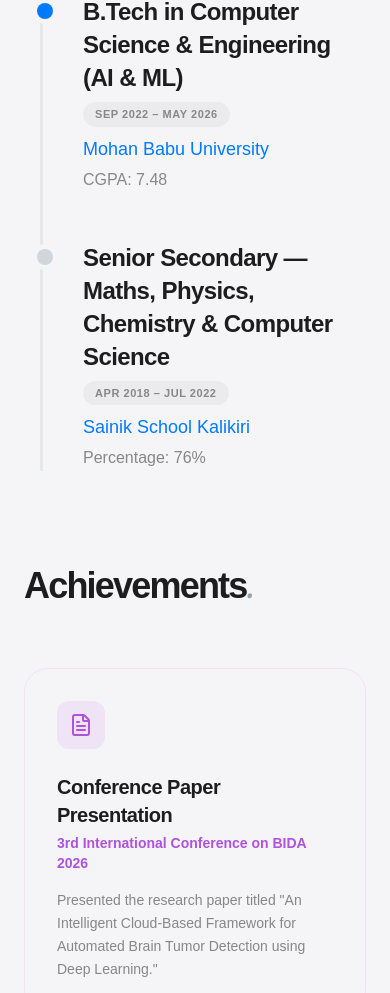
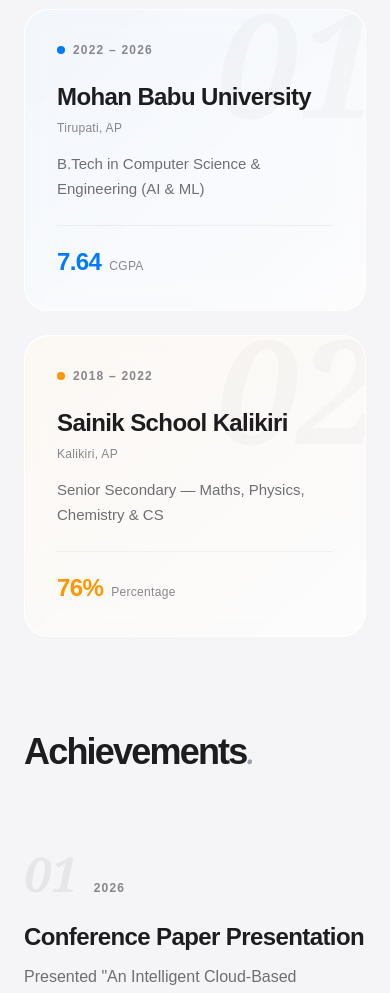
Before and after one commit to pauljayakar30/Personal_Portfolio_VPJ, a Next.js app: page /about in a window 390 px wide. Shown: the part 990-1983 px from the top of the page. Built offline with nearby package versions, Linux system fonts and the light colour scheme; no server answers.

Commit message:
Design: Monochrome dot background, transparent footer, and Hero typography refinement

```diff
--- a/app/about/page.tsx
+++ b/app/about/page.tsx
@@ -2,21 +2,22 @@
 
 import { motion } from "motion/react";
 import Image from "next/image";
-import { GraduationCap, Trophy, FileText, Users, Rocket } from "lucide-react";
 import Footer from "@/components/layout/Footer";
 
 const education = [
   {
     degree: "B.Tech in Computer Science & Engineering (AI & ML)",
     institution: "Mohan Babu University",
-    period: "Sep 2022 – May 2026",
-    detail: "CGPA: 7.48",
+    location: "Tirupati, AP",
+    period: "2022 – 2026",
+    detail: "CGPA: 7.64",
     isCurrent: true,
   },
   {
-    degree: "Senior Secondary — Maths, Physics, Chemistry & Computer Science",
+    degree: "Senior Secondary — Maths, Physics, Chemistry & CS",
     institution: "Sainik School Kalikiri",
-    period: "Apr 2018 – Jul 2022",
+    location: "Kalikiri, AP",
+    period: "2018 – 2022",
     detail: "Percentage: 76%",
     isCurrent: false,
   },
@@ -24,41 +25,37 @@
 
 const achievements = [
   {
-    icon: <FileText size={24} />,
     title: "Conference Paper Presentation",
-    event: "3rd International Conference on BIDA 2026",
+    event: "BIDA 2026",
+    year: "2026",
     description:
-      'Presented the research paper titled "An Intelligent Cloud-Based Framework for Automated Brain Tumor Detection using Deep Learning."',
-    color: "text-[#AF52DE]",
-    bgColor: "bg-[#AF52DE]/10",
-    borderColor: "border-[#AF52DE]/10",
-    featured: true,
+      'Presented "An Intelligent Cloud-Based Framework for Automated Brain Tumor Detection using Deep Learning" at the 3rd International Conference.',
   },
   {
-    icon: <Users size={24} />,
-    title: "Core, Registrations Committee",
-    event: "Mohana Mantra 2K24 · 13,000+ Participants",
+    title: "National Hackathon Participation",
+    event: "Samartha 2K25",
+    year: "2025",
     description:
-      "Led participant coordination and managed payment records and Entry ID workflows during the fest.",
-    color: "text-[#007AFF]",
-    bgColor: "bg-[#007AFF]/10",
-    borderColor: "border-[#007AFF]/10",
-    featured: false,
+      "Competed in a team-based problem-solving competition hosted by Mohan Babu University.",
   },
   {
-    icon: <Rocket size={24} />,
-    title: "National Hackathon Participation",
-    event: "Samartha 2K25",
+    title: "State Level Buildathon Qualifier",
+    event: "NxtWave Buildathon 2025",
+    year: "2025",
     description:
-      "Participated in a team-based problem-solving competition hosted by Mohan Babu University.",
-    color: "text-[#34C759]",
-    bgColor: "bg-[#34C759]/10",
-    borderColor: "border-[#34C759]/10",
-    featured: false,
+      "Advanced to the state level after securing a top rank in the college-level preliminary round of the NxtWave Buildathon.",
+  },
+  {
+    title: "Core, Registrations Committee",
+    event: "Mohana Mantra 2K24",
+    year: "2024",
+    description:
+      "Led coordination for 13,000+ participants — managing payment records, Entry ID workflows, and registration operations during the fest.",
   },
 ];
 
 const ease = [0.16, 1, 0.3, 1] as const;
+
 
 export default function AboutPage() {
   return (
@@ -81,6 +78,7 @@
                 alt="Vasu Paul Jayakar"
                 fill
                 className="object-cover"
+                sizes="(max-width: 768px) 256px, 320px"
                 priority
               />
             </motion.div>
@@ -95,11 +93,14 @@
               <h1 className="text-5xl md:text-[5.5rem] font-black tracking-tighter text-[#1d1d1f] leading-none mb-6">
                 About <span className="text-gray-400 italic font-medium font-serif">Me.</span>
               </h1>
-              <p className="text-[#6e6e73] text-lg md:text-xl font-medium leading-relaxed max-w-xl mb-8">
-                I&apos;m Vasu Paul Jayakar — a software developer and AI enthusiast pursuing B.Tech in CSE (AI &amp; ML). I build clean, performant systems and craft interfaces that feel alive.
+              <p className="text-[#1d1d1f] text-lg md:text-xl font-medium leading-relaxed max-w-xl mb-6">
+                I&apos;m <span className="font-extrabold">Vasu Paul Jayakar</span> — a developer who thrives at the intersection of <span className="font-serif italic text-[#007AFF]">artificial intelligence</span> and <span className="font-serif italic text-[#007AFF]">clean engineering</span>.
               </p>
-              <p className="text-[#86868B] text-base font-medium leading-relaxed max-w-xl">
-                From intelligent document analysis to automated testing frameworks and real-time surveillance, I bring ideas to life through code, design, and relentless iteration.
+              <p className="text-[#6e6e73] text-base md:text-[17px] leading-[1.7] max-w-xl mb-6">
+                With a B.Tech in CSE (AI &amp; ML), I design systems that are as elegant under the hood as they are on-screen — from intelligent document analysis and automated testing to real-time surveillance platforms.
+              </p>
+              <p className="text-[#86868B] text-sm md:text-base leading-relaxed max-w-xl font-medium tracking-wide">
+                Code · Design · Ship · Iterate.
               </p>
             </motion.div>
           </div>
@@ -119,38 +120,68 @@
             </h2>
           </motion.div>
 
-          <div className="space-y-12 border-l-[3px] border-gray-200 pl-10 ml-4">
-            {education.map((edu, index) => (
+          <div className="grid grid-cols-1 md:grid-cols-2 gap-6">
+            {education.map((edu, index) => {
+              const accents = [
+                { gradient: "from-[#007AFF]/[0.04] to-transparent", metric: "text-[#007AFF]", dot: "bg-[#007AFF]" },
+                { gradient: "from-[#FF9500]/[0.04] to-transparent", metric: "text-[#FF9500]", dot: "bg-[#FF9500]" },
+              ];
+              const accent = accents[index % accents.length];
+
+              return (
                 <motion.div
                   key={index}
                   initial={{ opacity: 0, y: 20 }}
                   whileInView={{ opacity: 1, y: 0 }}
                   viewport={{ once: true }}
                   transition={{ duration: 0.6, ease, delay: index * 0.15 }}
-                className="relative"
+                  className="relative group rounded-3xl bg-white/70 backdrop-blur-md border border-white/80 p-8 md:p-10 hover:shadow-2xl hover:shadow-black/[0.06] transition-all duration-500 overflow-hidden"
                 >
-                {/* Timeline Dot */}
-                <div
-                  className={`absolute -left-[46px] top-2 w-4 h-4 rounded-full ring-[5px] ring-[#f5f5f7] ${edu.isCurrent ? "bg-[#007AFF]" : "bg-gray-300"}`}
-                />
+                  {/* Subtle gradient tint */}
+                  <div className={`absolute inset-0 bg-gradient-to-br ${accent.gradient} rounded-3xl pointer-events-none`} />
 
-                <div className="flex flex-col sm:flex-row sm:justify-between sm:items-start gap-2 sm:gap-4 mb-2">
-                  <h3 className="text-2xl md:text-3xl font-bold text-[#1d1d1f] tracking-tight leading-snug">
-                    {edu.degree}
-                  </h3>
-                  <span className="self-start inline-flex items-center px-3 py-1 text-[11px] font-bold bg-black/[0.04] rounded-full text-[#86868B] uppercase tracking-wider whitespace-nowrap">
+                  {/* Large accent number */}
+                  <span className="absolute -top-5 -right-3 text-[9rem] font-black text-black/[0.025] leading-none select-none pointer-events-none group-hover:text-black/[0.05] transition-colors duration-700 font-serif italic">
+                    0{index + 1}
+                  </span>
+
+                  <div className="relative z-10">
+                    {/* Period pill */}
+                    <div className="flex items-center gap-2 mb-6">
+                      <div className={`w-2 h-2 rounded-full ${accent.dot}`} />
+                      <span className="text-xs font-semibold text-[#86868B] tracking-widest uppercase">
                         {edu.period}
                       </span>
                     </div>
 
-                <p className="text-lg text-[#007AFF] font-medium mb-1">
+                    {/* Institution */}
+                    <h3 className="text-2xl md:text-[1.75rem] font-extrabold text-[#1d1d1f] tracking-tight leading-tight mb-2">
                       {edu.institution}
+                    </h3>
+
+                    {/* Location */}
+                    <p className="text-xs text-[#86868B] font-medium tracking-wide mb-4">
+                      {edu.location}
                     </p>
-                <p className="text-[#86868B] leading-relaxed">
-                  {edu.detail}
+
+                    {/* Degree */}
+                    <p className="text-[#6e6e73] text-[15px] leading-relaxed mb-6">
+                      {edu.degree}
                     </p>
+
+                    {/* Metric highlight */}
+                    <div className="pt-5 border-t border-black/[0.05]">
+                      <span className={`text-2xl font-black tracking-tight ${accent.metric}`}>
+                        {edu.detail.split(": ")[1]}
+                      </span>
+                      <span className="text-xs text-[#86868B] font-medium ml-2 tracking-wide">
+                        {edu.detail.split(": ")[0]}
+                      </span>
+                    </div>
+                  </div>
                 </motion.div>
-            ))}
+              );
+            })}
           </div>
         </section>
 
@@ -161,38 +192,47 @@
             whileInView={{ opacity: 1, y: 0 }}
             viewport={{ once: true }}
             transition={{ duration: 0.8, ease }}
-            className="mb-16"
+            className="mb-20"
           >
             <h2 className="text-4xl md:text-6xl font-black tracking-tighter text-[#1d1d1f] leading-none">
               Achievements<span className="text-gray-400 italic font-medium font-serif">.</span>
             </h2>
           </motion.div>
 
-          <div className="grid grid-cols-1 lg:grid-cols-3 gap-8">
+          <div className="divide-y divide-black/[0.06]">
             {achievements.map((item, index) => (
               <motion.div
                 key={index}
-                initial={{ opacity: 0, y: 20 }}
+                initial={{ opacity: 0, y: 15 }}
                 whileInView={{ opacity: 1, y: 0 }}
                 viewport={{ once: true }}
                 transition={{ duration: 0.6, ease, delay: index * 0.1 }}
-                className={`relative overflow-hidden rounded-3xl p-8 group transition-all duration-500 border ${item.borderColor} ${item.featured ? `${item.bgColor.replace('/10', '/[0.06]')} hover:shadow-2xl` : 'bg-white/50 hover:bg-white/80'}`}
+                className="group py-12 md:py-16 first:pt-0"
               >
-                {/* Icon */}
-                <div className={`w-12 h-12 rounded-xl ${item.bgColor} flex items-center justify-center mb-6`}>
-                  <span className={item.color}>{item.icon}</span>
+                <div className="flex flex-col md:flex-row md:items-start gap-6 md:gap-16">
+                  {/* Left: Number + Year */}
+                  <div className="flex items-baseline gap-4 md:w-48 shrink-0">
+                    <span className="text-5xl md:text-7xl font-black text-black/[0.06] leading-none font-serif italic group-hover:text-black/[0.12] transition-colors duration-500">
+                      0{index + 1}
+                    </span>
+                    <span className="text-xs font-semibold text-[#86868B] tracking-widest uppercase">
+                      {item.year}
+                    </span>
                   </div>
 
-                {/* Content */}
-                <h3 className="text-xl md:text-2xl font-bold text-[#1d1d1f] tracking-tight mb-1">
+                  {/* Right: Content */}
+                  <div className="flex-1">
+                    <h3 className="text-2xl md:text-4xl font-extrabold text-[#1d1d1f] tracking-tight leading-tight mb-3 group-hover:text-[#007AFF] transition-colors duration-300">
                       {item.title}
                     </h3>
-                <p className={`text-sm font-semibold mb-4 ${item.color}`}>
-                  {item.event}
-                </p>
-                <p className="text-[#86868B] text-sm leading-relaxed">
+                    <p className="text-[#6e6e73] text-base md:text-lg leading-relaxed mb-4 max-w-2xl">
                       {item.description}
                     </p>
+                    <span className="text-sm font-semibold text-[#86868B] tracking-wide">
+                      {item.event}
+                    </span>
+                  </div>
+                </div>
               </motion.div>
             ))}
           </div>
--- a/app/page.tsx
+++ b/app/page.tsx
@@ -1,13 +1,13 @@
 import Hero from "@/components/sections/Hero";
 import Footer from "@/components/layout/Footer";
-import { InfiniteGrid } from "@/components/ui/the-infinite-grid";
+import { DotGlowBackground } from "@/components/ui/dot-glow-background";
 
 export default function Home() {
   return (
     <main className="min-h-screen relative overflow-hidden">
-      <InfiniteGrid>
+      <DotGlowBackground>
         <Hero />
-      </InfiniteGrid>
+      </DotGlowBackground>
       <Footer />
     </main>
   );
--- a/components/layout/Footer.tsx
+++ b/components/layout/Footer.tsx
@@ -11,7 +11,7 @@
 
 export default function Footer() {
   return (
-    <footer className="fixed bottom-0 left-0 right-0 z-40 bg-[#f5f5f7]">
+    <footer className="fixed bottom-0 left-0 right-0 z-40">
       <div className="max-w-7xl mx-auto px-6 lg:px-12 py-3 flex items-center justify-between">
         {/* Left: Branding + Copyright */}
         <div className="flex items-center gap-2">
--- a/components/sections/Hero.tsx
+++ b/components/sections/Hero.tsx
@@ -82,31 +82,19 @@
           initial={{ y: 20, opacity: 0 }}
           animate={{ y: 0, opacity: 1 }}
           transition={{ duration: 0.8, ease: [0.16, 1, 0.3, 1], delay: 0.1 }}
-          className="text-4xl sm:text-5xl md:text-7xl lg:text-[90px] xl:text-[110px] leading-[1.1] md:leading-[1.05] font-semibold tracking-tighter mb-4 md:mb-6 text-[#1d1d1f] whitespace-normal md:whitespace-nowrap"
+          className="text-4xl sm:text-5xl md:text-7xl lg:text-[90px] xl:text-[110px] leading-[1.1] md:leading-[1.05] font-black tracking-tighter mb-4 md:mb-6 text-[#1d1d1f] whitespace-normal md:whitespace-nowrap"
         >
-          Vasu Paul Jayakar.
+          Vasu Paul Jayakar<span className="text-gray-300 font-medium font-serif italic">.</span>
         </motion.h1>
 
         <motion.h2
           initial={{ y: 20, opacity: 0 }}
           animate={{ y: 0, opacity: 1 }}
           transition={{ duration: 0.8, ease: [0.16, 1, 0.3, 1], delay: 0.2 }}
-          className="text-xl sm:text-2xl md:text-4xl font-semibold tracking-tight mb-6 md:mb-8 text-[#0066cc]"
+          className="text-xl sm:text-2xl md:text-3xl font-medium tracking-tight mb-10 md:mb-12 text-[#86868B]"
         >
-          Aspiring AI & ML Engineer
+          I build things that <span className="font-serif italic text-[#1d1d1f]">work</span> and look like they <span className="font-serif italic text-[#1d1d1f]">shouldn&apos;t be free</span>.
         </motion.h2>
-
-        <motion.p
-          initial={{ y: 20, opacity: 0 }}
-          animate={{ y: 0, opacity: 1 }}
-          transition={{ duration: 0.8, ease: [0.16, 1, 0.3, 1], delay: 0.3 }}
-          className="text-base sm:text-lg md:text-2xl text-[#86868B] max-w-2xl mx-auto font-medium tracking-tight leading-relaxed mb-10 md:mb-12"
-        >
-          I build intelligent systems and beautiful interfaces.
-          <br />
-          Currently pursuing B.Tech in Computer Science at <br />
-          Mohan Babu University.
-        </motion.p>
 
         <motion.div
           initial={{ y: 20, opacity: 0 }}
```
Also changed, not shown: components/ui/dot-glow-background.tsx (added, +33 -0 lines), components/ui/the-infinite-grid.tsx (deleted, +0 -116 lines). Lines whose indentation alone changed are shown as unchanged.
